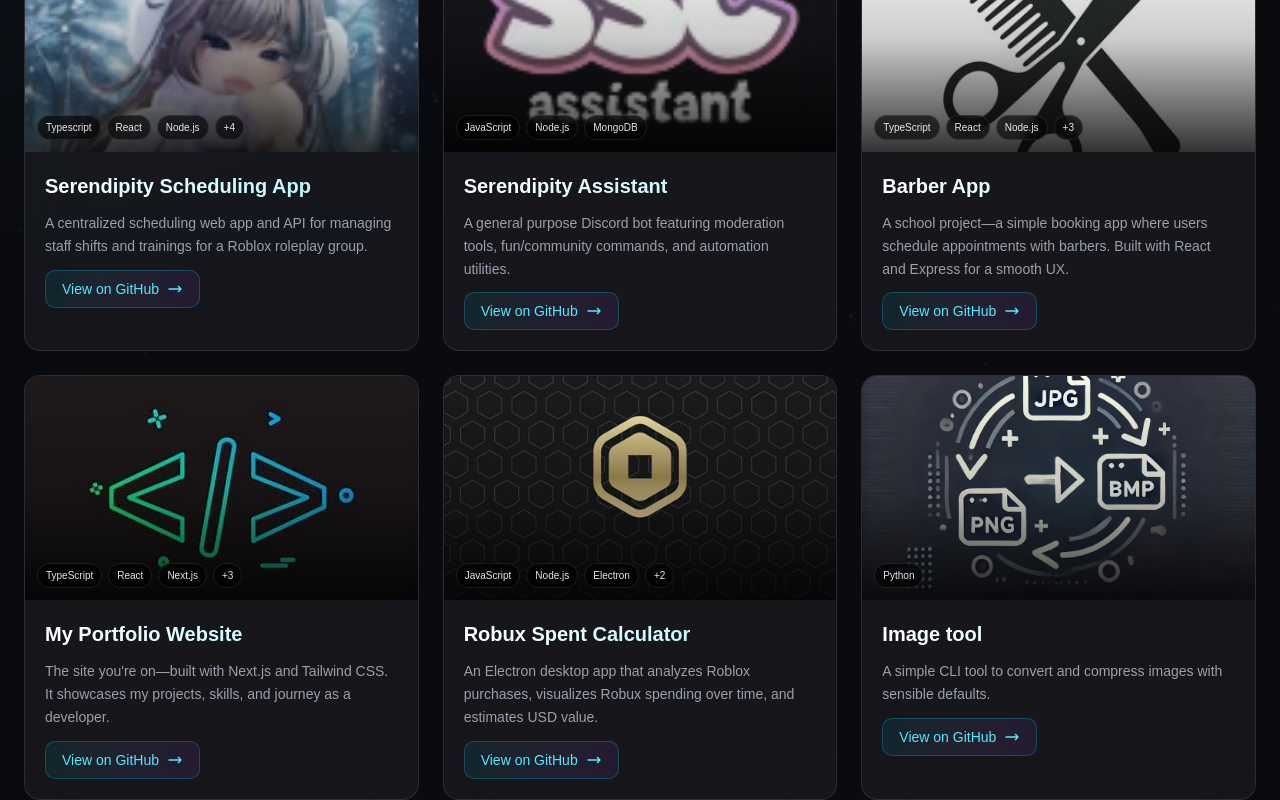
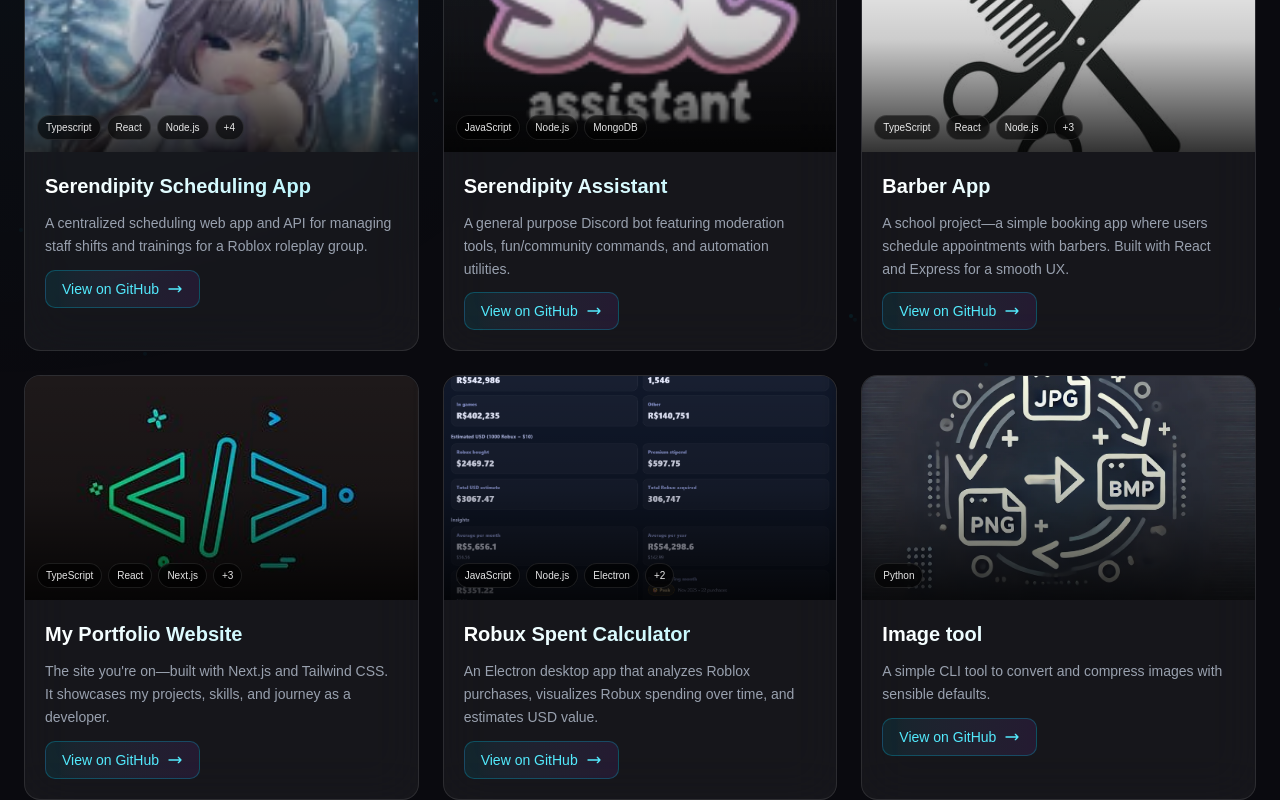
Before and after one commit to xalonious/portfolio, a Next.js app: page /projects in a window 1280 px wide. Shown: the part 393-1193 px from the top of the page. Built offline with nearby package versions, Linux system fonts and the light colour scheme; a web font is replaced by a local one.

Commit message:
Swapped project image for robux spent calculator project

```diff
--- a/src/app/projects/page.tsx
+++ b/src/app/projects/page.tsx
@@ -50,7 +50,7 @@ const PROJECTS: Project[] = [
     description:
       "An Electron desktop app that analyzes Roblox purchases, visualizes Robux spending over time, and estimates USD value.",
     repo: "https://github.com/xalonious/robux-spent",
-    image: "/projects/roblox.png",
+    image: "/projects/robuxspent.png",
     tech: ["JavaScript", "Node.js", "Electron", "HTML", "CSS"],
   },
   {
```
Also changed, not shown: public/projects/roblox.png (deleted), public/projects/robuxspent.png (added).
